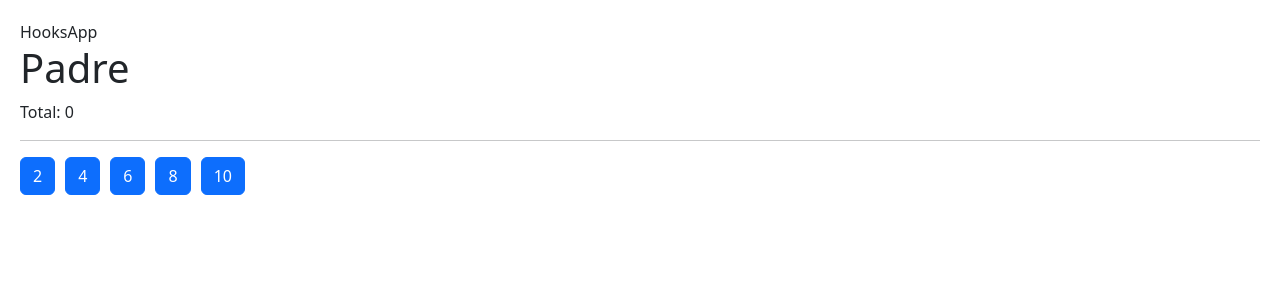
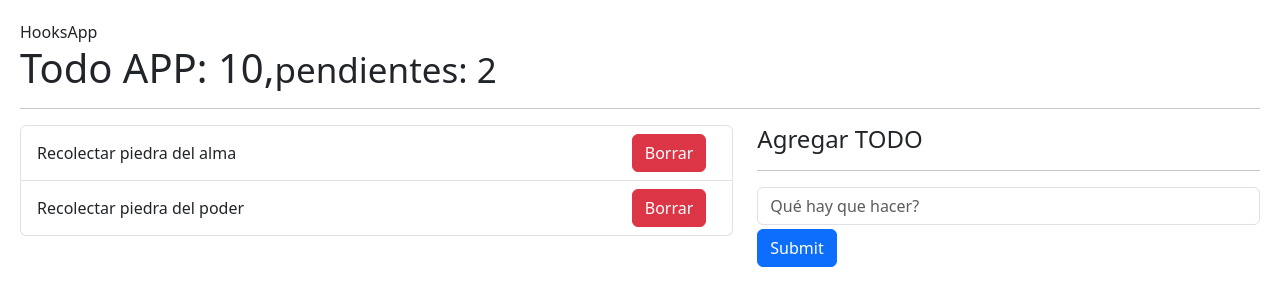
Before and after one commit to Zukhulento/hooks-re-practice, a React (Vite) app: page / in a window 1280 px wide. Shown: the top 306 px of the page. Built offline with nearby package versions, Linux system fonts and the light colour scheme.

Commit message:
08 useReducer

```diff
--- /dev/null
+++ b/src/08-useReducer/TodoApp.jsx
@@ -0,0 +1,51 @@
+import { useReducer } from "react";
+import { todoReducer } from "./todoReducer";
+import { ListTodo } from "./components/ListTodo";
+import { AddTodo } from "./components/AddTodo";
+
+const initialState = [
+  {
+    id: new Date().getTime(),
+    description: "Recolectar piedra del alma",
+    done: false,
+  },
+  {
+    id: new Date().getTime() * 3,
+    description: "Recolectar piedra del poder",
+    done: false,
+  },
+];
+export const TodoApp = () => {
+  const [todos, dispatch] = useReducer(todoReducer, initialState);
+  // Cuando ya tengo un nuevo todo se dispara lo de abajo y recibe de parámetro el todo nuevo
+  const handleNewTodo = (todo) => {
+    // Se crea la action que disparará el reducer
+    // Esta se debe componer del type (para saber qué hacer)
+    // y la payload (carga de datos por agregar en este caso)
+    const action = {
+      type:"[TODO] Add Todo",
+      payload:todo
+    }
+    // Se envía al reducer con dispatch y solo ocupa la action
+    dispatch(action)
+    // Al terminar el cambio de estado react vuelve a renderizar los estados modificados
+  }
+  return (
+    <>
+      <h1>Todo APP: 10,<small>pendientes: 2</small></h1>
+      <hr />
+      <div className="row">
+        <div className="col-7">
+          {/* Lista de todos */}
+          <ListTodo todos={todos}/>
+        </div>
+        <div className="col-5">
+          <h4>Agregar TODO</h4>
+          <hr />
+          {/* Formulario de todos */}
+          <AddTodo onAddTodo={handleNewTodo}/>
+        </div>
+      </div>
+    </>
+  );
+};
--- /dev/null
+++ b/src/08-useReducer/components/AddTodo.jsx
@@ -0,0 +1,42 @@
+import { useRef } from "react";
+
+//! Función recibe el onAddTodo que es una función de TodoApp.jsx para agregar todos
+export const AddTodo = ({ onAddTodo }) => {
+  // Referencia al input para controlar el valor del input
+  const todoRef = useRef();
+  // Función cuando ocurre el click
+  const onNewTodo = (ev) => {
+    ev.preventDefault();
+    const descValue = todoRef.current.value;
+    // Validando que no venga vacío
+    if (descValue == "") return;
+    // Creando el nuevo todo con los datos nuevos
+    const newTodo = {
+      id: new Date().getTime(),
+      description: descValue,
+      done: false,
+    };
+    // Usando función de TodoApp (Para modificar reducer)
+    onAddTodo(newTodo);
+    // Limpiando campo
+    todoRef.current.value = "";
+  };
+
+  return (
+    <form>
+      <input
+        ref={todoRef}
+        type="text"
+        placeholder="Qué hay que hacer?"
+        className="form-control"
+      />
+      <button
+        type="submit"
+        onClick={onNewTodo}
+        className="btn btn-primary mt-1"
+      >
+        Submit
+      </button>
+    </form>
+  );
+};
--- /dev/null
+++ b/src/08-useReducer/components/ItemTodo.jsx
@@ -0,0 +1,11 @@
+export const ItemTodo = ({todo}) => {
+    // Desestructurando la descripción
+    const {description} = todo
+    // Retornando item de todo único con su descripción
+  return (
+    <li className="list-group-item d-flex justify-content-between">
+      <span className="align-self-center"> {description} </span>
+      <button className="btn btn-danger">Borrar</button>
+    </li>
+  );
+};
--- /dev/null
+++ b/src/08-useReducer/components/ListTodo.jsx
@@ -0,0 +1,13 @@
+import { ItemTodo } from "./ItemTodo";
+
+// Función recibe todos los todos
+export const ListTodo = ({ todos = [] }) => {
+  // Retorna la iteración de todos los todos asignando una key a cada uno y llamando a ItemTodo
+  return (
+    <ul className="list-group">
+      {todos.map((todo) => (
+        <ItemTodo key={todo.id} todo={todo} />
+      ))}
+    </ul>
+  );
+};
--- a/src/08-useReducer/intro-reducer.js
+++ b/src/08-useReducer/intro-reducer.js
@@ -26,4 +26,4 @@ const addTodoAction = { type: "[TODO] Add todo", payload: newTodo };
 // Luego se llama al reducer y se le pasa la action creada recién
 todos = todoReducer(todos, addTodoAction);
 
-console.log({ state: todos });
+// console.log({ state: todos });
--- /dev/null
+++ b/src/08-useReducer/todoReducer.js
@@ -0,0 +1,11 @@
+export const todoReducer = (initialState = [], action) => {
+  // Esta es la primera action y agrega un nuevo todo
+  switch (action.type) {
+    case "[TODO] Add Todo":
+      // Se utiliza el operador spread para mantener datos anteriores y sólo se le agrega la payload
+      return [...initialState, action.payload]
+
+    default:
+      return initialState;
+  }
+};
--- a/src/HooksApp.jsx
+++ b/src/HooksApp.jsx
@@ -9,13 +9,14 @@ import { CallbackHook } from "./06-memo/CallbackHook";
 import { MemoHook } from "./06-memo/MemoHook";
 import { Memorize } from "./06-memo/Memorize";
 import { Padre } from "./07-tarea-memo/Padre";
+import { TodoApp } from "./08-useReducer/TodoApp";
 
 export const HooksApp = () => {
   return (
     <>
       <div>HooksApp</div>
       {/* <CounterApp /> */}
-      <Padre />
+      <TodoApp />
     </>
   );
 };
```
